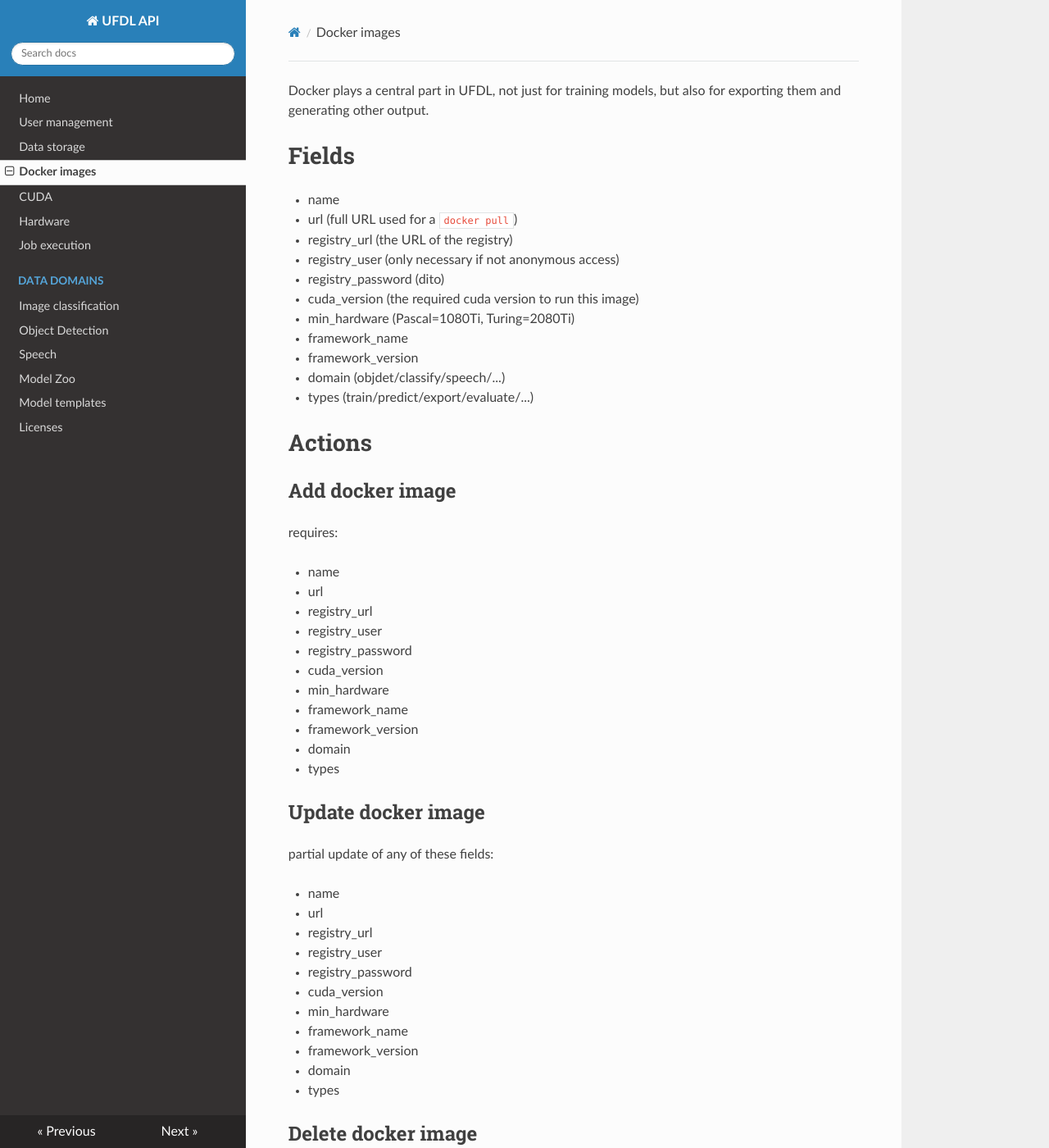
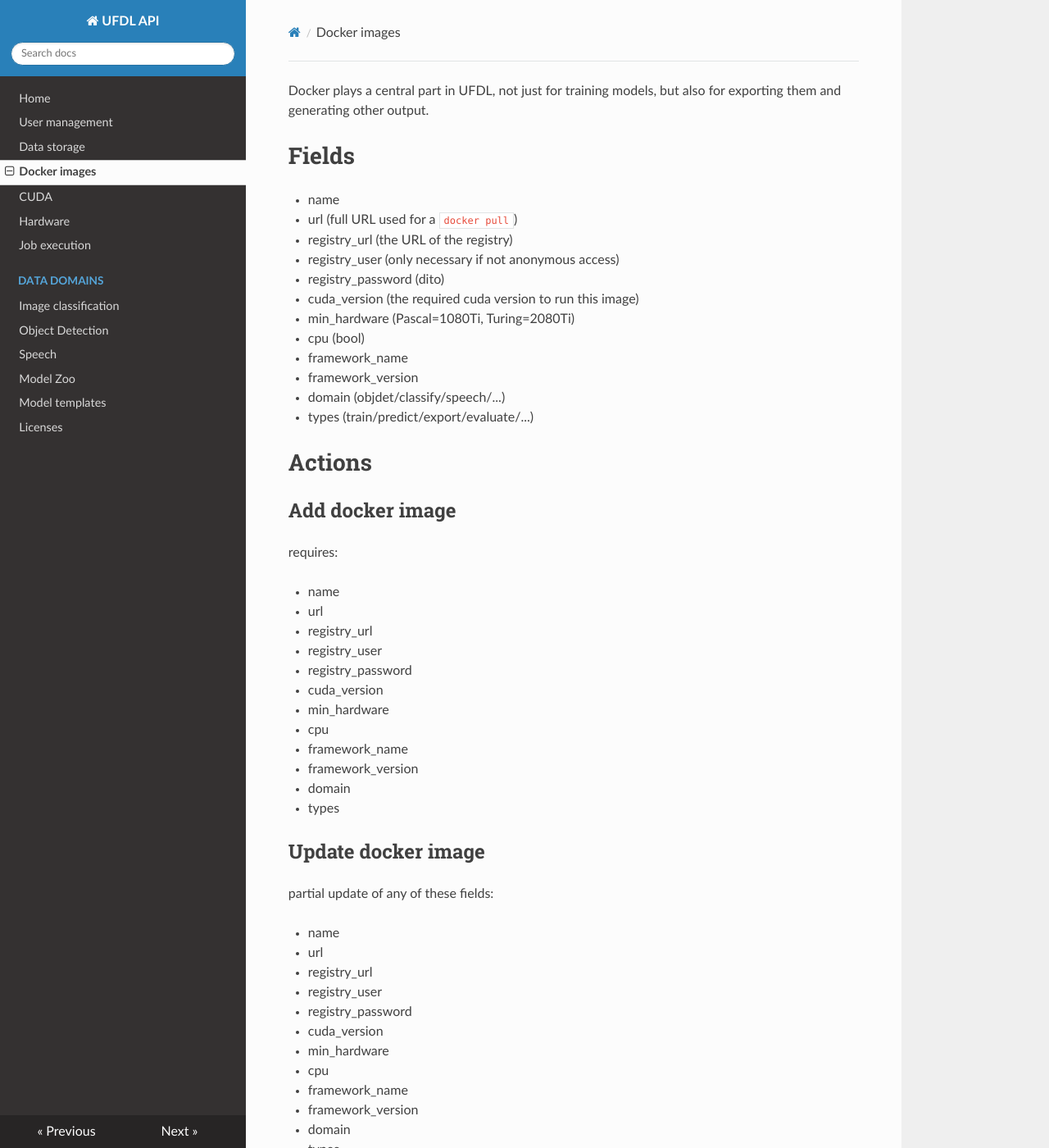
Before and after one commit to waikato-ufdl/ufdl-api, an MkDocs documentation site: the page built from docs/docker_images.md, in a window 1280 px wide and 1400 px high. Shown: the whole window at 82% size. Built offline with MkDocs 1.6.1, drawn with Linux system fonts in a browser that asks for light colours; nearby versions of some CDN libraries.

```diff
--- a/docs/docker_images.md
+++ b/docs/docker_images.md
@@ -10,6 +10,7 @@ for exporting them and generating other output.
 * registry_password (dito)
 * cuda_version (the required cuda version to run this image)
 * min_hardware (Pascal=1080Ti, Turing=2080Ti)
+* cpu (bool)
 * framework_name
 * framework_version
 * domain (objdet/classify/speech/...)
@@ -28,6 +29,7 @@ requires:
   * registry_password
   * cuda_version
   * min_hardware
+  * cpu
   * framework_name
   * framework_version
   * domain
@@ -44,6 +46,7 @@ partial update of any of these fields:
   * registry_password
   * cuda_version
   * min_hardware
+  * cpu
   * framework_name
   * framework_version
   * domain
```
Also changed, not shown: docs/jobs.md (+1 -1 lines), docs/img/api.png, 1 other file.
